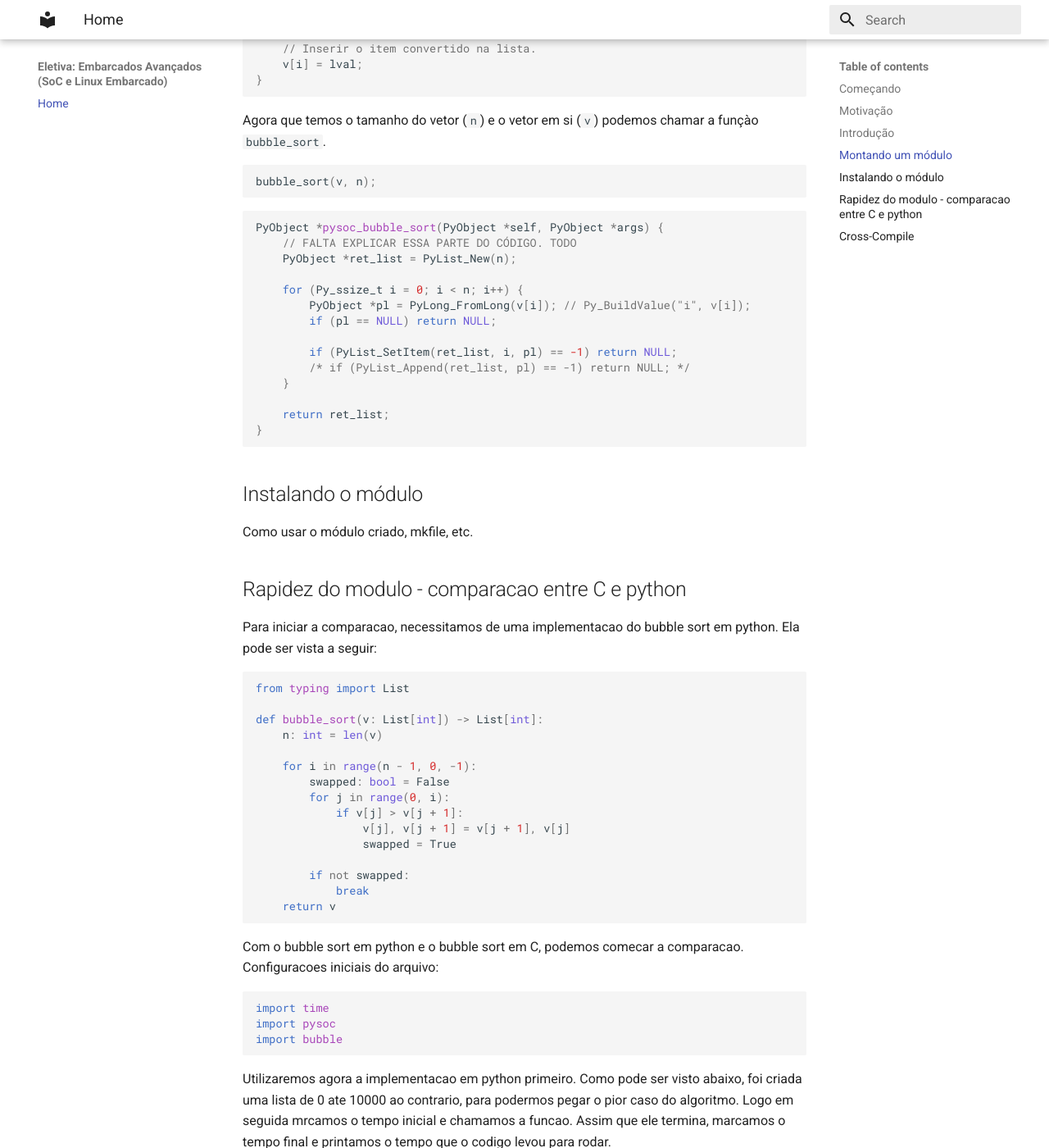
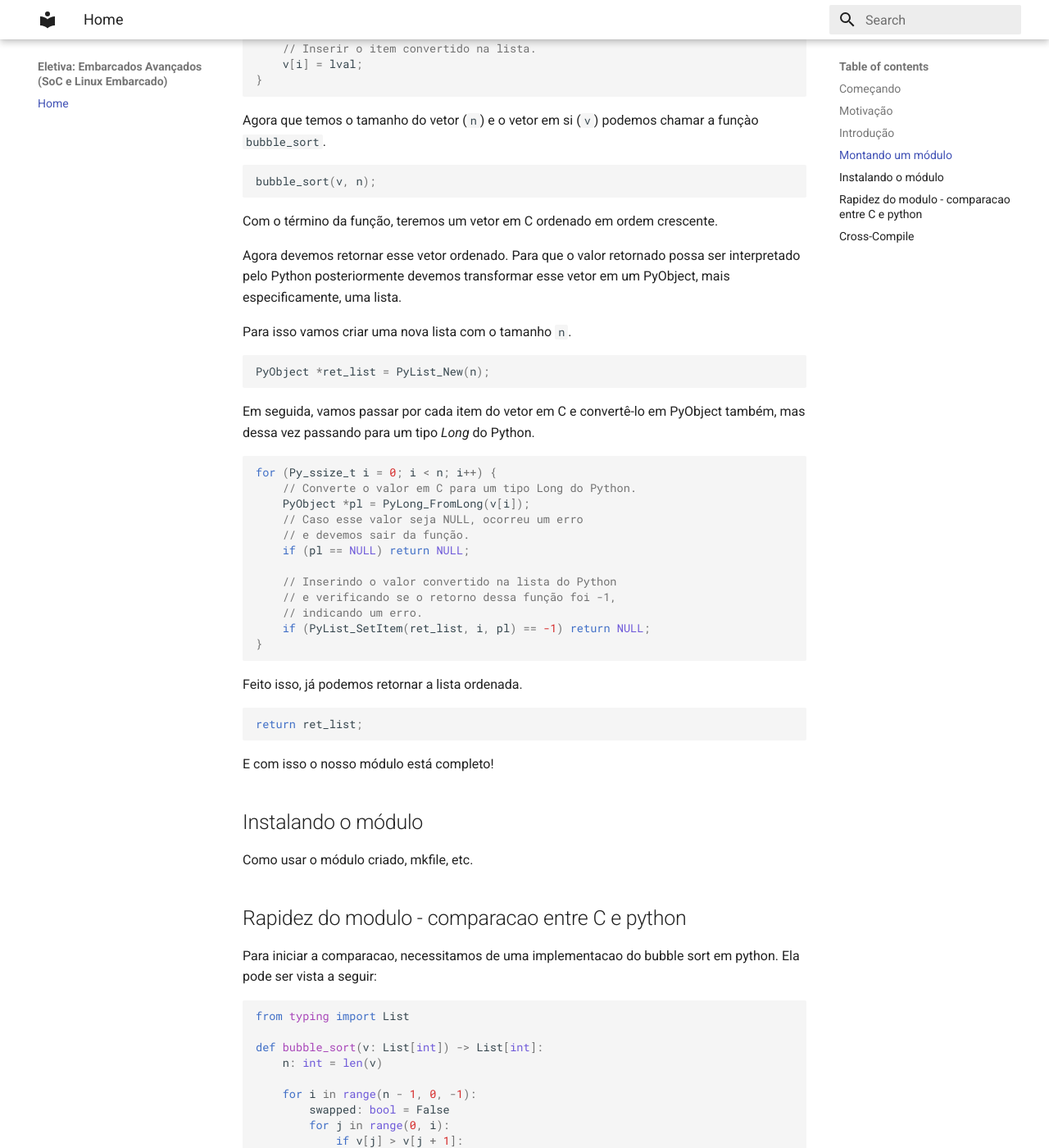
Before and after one commit to HenryRocha/pysoc-tutorial, an MkDocs documentation site: the page built from docs-src/index.md, in a window 1280 px wide and 1400 px high, scrolled down 3663 px. Shown: the whole window at 82% size. Built offline with MkDocs 1.6.1 and Material for MkDocs 9.7.7, drawn with Linux system fonts in a browser that asks for light colours.

Commit message:
Finish montando um modulo

````diff
--- a/docs-src/index.md
+++ b/docs-src/index.md
@@ -140,22 +140,40 @@ Agora que temos o tamanho do vetor (`n`) e o vetor em si (`v`) podemos chamar a
 bubble_sort(v, n);
 ```
 
+Com o término da função, teremos um vetor em C ordenado em ordem crescente.
+
+Agora devemos retornar esse vetor ordenado. Para que o valor retornado possa ser interpretado pelo Python posteriormente devemos transformar esse vetor em um PyObject, mais especificamente, uma lista.
+
+Para isso vamos criar uma nova lista com o tamanho `n`.
+
 ```c
-PyObject *pysoc_bubble_sort(PyObject *self, PyObject *args) {
-    // FALTA EXPLICAR ESSA PARTE DO CÓDIGO. TODO
-    PyObject *ret_list = PyList_New(n);
+PyObject *ret_list = PyList_New(n);
+```
 
-    for (Py_ssize_t i = 0; i < n; i++) {
-        PyObject *pl = PyLong_FromLong(v[i]); // Py_BuildValue("i", v[i]);
-        if (pl == NULL) return NULL;
+Em seguida, vamos passar por cada item do vetor em C e convertê-lo em PyObject também, mas dessa vez passando para um tipo _Long_ do Python.
 
-        if (PyList_SetItem(ret_list, i, pl) == -1) return NULL;
-        /* if (PyList_Append(ret_list, pl) == -1) return NULL; */
-    }
+```c
+for (Py_ssize_t i = 0; i < n; i++) {
+    // Converte o valor em C para um tipo Long do Python.
+    PyObject *pl = PyLong_FromLong(v[i]);
+    // Caso esse valor seja NULL, ocorreu um erro
+    // e devemos sair da função.
+    if (pl == NULL) return NULL;
 
-    return ret_list;
+    // Inserindo o valor convertido na lista do Python
+    // e verificando se o retorno dessa função foi -1,
+    // indicando um erro.
+    if (PyList_SetItem(ret_list, i, pl) == -1) return NULL;
 }
 ```
+
+Feito isso, já podemos retornar a lista ordenada.
+
+```c
+return ret_list;
+```
+
+E com isso o nosso módulo está completo!
 
 ## Instalando o módulo
 
````
